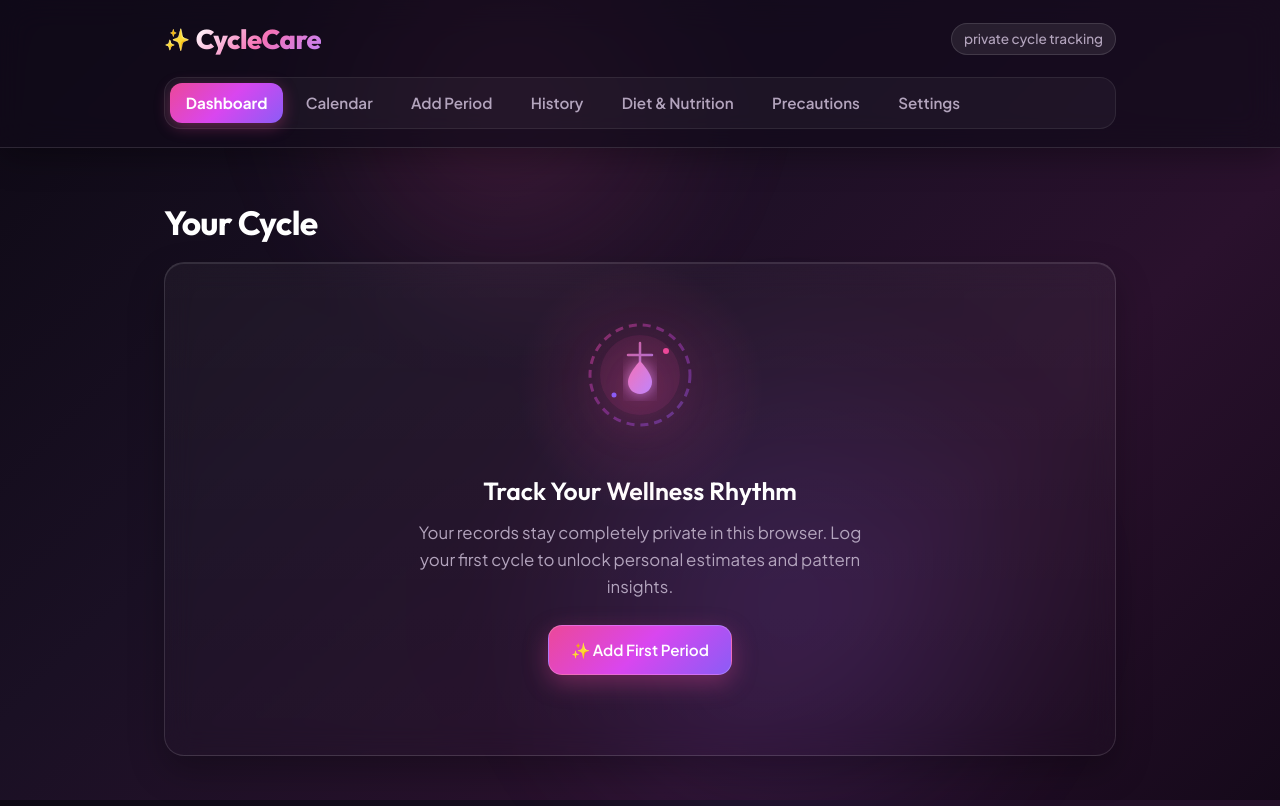
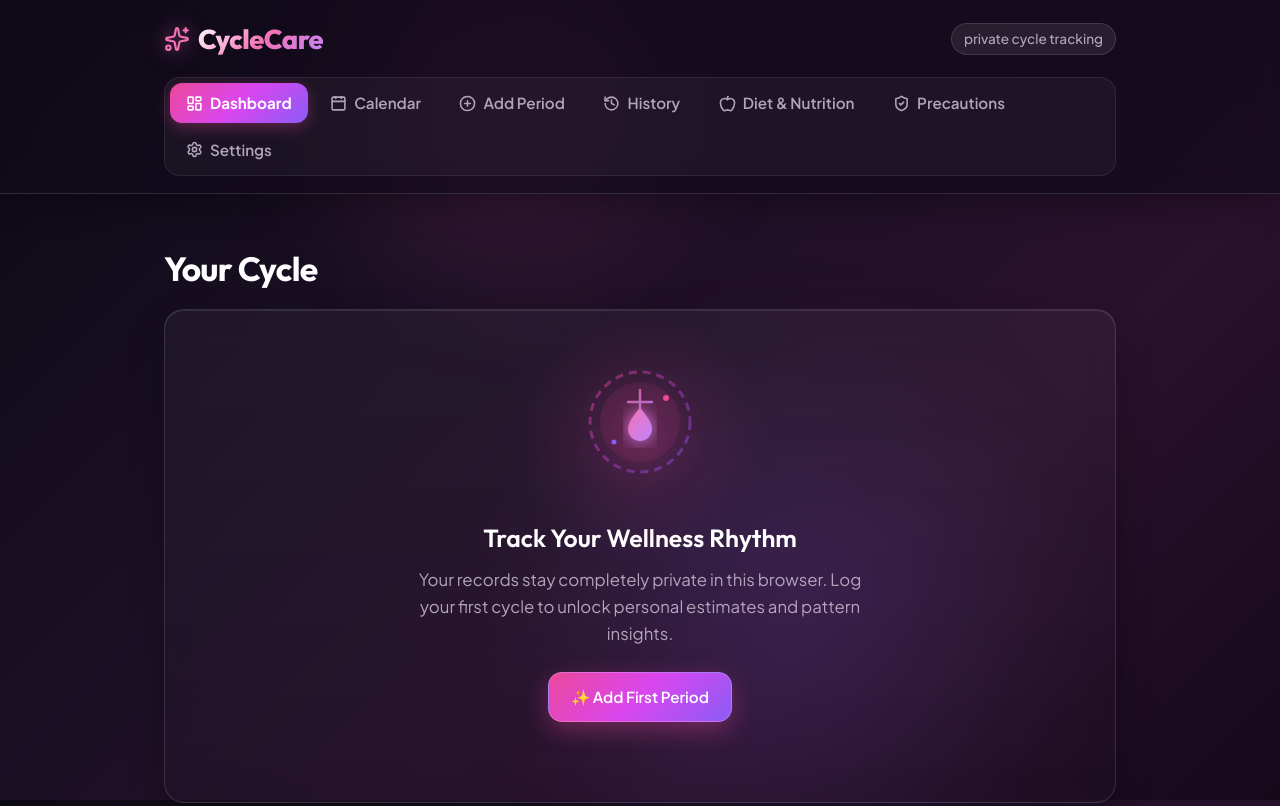
Before and after one commit to Ayesha-Siddiqa-khan/CycleCare, a website: page index.html in a window 1280 px wide. Shown: the top 806 px of the page. Drawn offline with nearby package versions, Linux system fonts and the light colour scheme.

Commit message:
feat(ui): integrate Lucide icons via context7 docs, add vector iconography across navigation and buttons

```diff
--- a/app.js
+++ b/app.js
@@ -495,6 +495,10 @@ function router() {
   else if (page === "history") renderHistory();
   else if (page === "periods") renderForm(parts[1] === "edit" ? parts[2] : null);
   else if (page === "settings") renderSettings();
+
+  if (typeof lucide !== "undefined" && lucide.createIcons) {
+    lucide.createIcons();
+  }
 }
 
 /* ---------- init ---------- */
--- a/index.html
+++ b/index.html
@@ -6,6 +6,7 @@
   <title>CycleCare — Private Period &amp; Cycle Tracking</title>
   <meta name="description" content="A private, simple menstrual cycle tracker with estimates, calendar, history, and general wellness guidance.">
   <link rel="stylesheet" href="styles.css">
+  <script src="https://unpkg.com/lucide@latest"></script>
   <script src="app.js" defer></script>
 </head>
 <body>
@@ -14,18 +15,21 @@
   <header>
     <div class="wrap">
       <div class="brand-row">
-        <a class="brand" href="#/">CycleCare</a>
+        <a class="brand" href="#/">
+          <i data-lucide="sparkles" class="brand-icon"></i>
+          CycleCare
+        </a>
         <span class="tag">private cycle tracking</span>
       </div>
       <nav aria-label="Main">
         <ul>
-          <li><a href="#/" data-nav="dashboard">Dashboard</a></li>
-          <li><a href="#/calendar" data-nav="calendar">Calendar</a></li>
-          <li><a href="#/periods/new" data-nav="periods">Add Period</a></li>
-          <li><a href="#/history" data-nav="history">History</a></li>
-          <li><a href="#/diet" data-nav="diet">Diet &amp; Nutrition</a></li>
-          <li><a href="#/precautions" data-nav="precautions">Precautions</a></li>
-          <li><a href="#/settings" data-nav="settings">Settings</a></li>
+          <li><a href="#/" data-nav="dashboard"><i data-lucide="layout-dashboard"></i> Dashboard</a></li>
+          <li><a href="#/calendar" data-nav="calendar"><i data-lucide="calendar"></i> Calendar</a></li>
+          <li><a href="#/periods/new" data-nav="periods"><i data-lucide="plus-circle"></i> Add Period</a></li>
+          <li><a href="#/history" data-nav="history"><i data-lucide="history"></i> History</a></li>
+          <li><a href="#/diet" data-nav="diet"><i data-lucide="apple"></i> Diet &amp; Nutrition</a></li>
+          <li><a href="#/precautions" data-nav="precautions"><i data-lucide="shield-check"></i> Precautions</a></li>
+          <li><a href="#/settings" data-nav="settings"><i data-lucide="settings"></i> Settings</a></li>
         </ul>
       </nav>
     </div>
@@ -104,10 +108,10 @@
         <div class="card">
           <h2>Quick actions</h2>
           <div class="actions">
-            <a class="btn btn-primary" href="#/periods/new">Add Period</a>
-            <a class="btn" href="#/calendar">Calendar</a>
-            <a class="btn" href="#/diet">Diet &amp; Nutrition</a>
-            <a class="btn" href="#/precautions">Precautions &amp; Self-Care</a>
+            <a class="btn btn-primary" href="#/periods/new"><i data-lucide="plus-circle"></i> Add Period</a>
+            <a class="btn" href="#/calendar"><i data-lucide="calendar"></i> Calendar</a>
+            <a class="btn" href="#/diet"><i data-lucide="apple"></i> Diet &amp; Nutrition</a>
+            <a class="btn" href="#/precautions"><i data-lucide="heart-pulse"></i> Precautions &amp; Self-Care</a>
           </div>
         </div>
       </div>
--- a/styles.css
+++ b/styles.css
@@ -127,13 +127,15 @@ header {
   text-decoration: none;
   display: inline-flex;
   align-items: center;
-  gap: 0.4rem;
+  gap: 0.5rem;
 }
 
-.brand::before {
-  content: "✨";
-  font-size: 1.3rem;
+.brand-icon {
+  width: 26px;
+  height: 26px;
+  color: #f472b6;
   -webkit-text-fill-color: initial;
+  filter: drop-shadow(0 0 10px rgba(244, 114, 182, 0.6));
 }
 
 .tag {
@@ -159,7 +161,9 @@ nav ul {
 }
 
 nav a {
-  display: block;
+  display: inline-flex;
+  align-items: center;
+  gap: 0.45rem;
   padding: 0.5rem 1rem;
   border-radius: 12px;
   color: var(--text-muted);
@@ -167,6 +171,13 @@ nav a {
   font-size: 0.95rem;
   font-weight: 600;
   transition: all 0.25s cubic-bezier(0.4, 0, 0.2, 1);
+}
+
+nav a svg {
+  width: 17px;
+  height: 17px;
+  stroke-width: 2.2px;
+  flex-shrink: 0;
 }
 
 nav a:hover {
@@ -353,7 +364,7 @@ a:hover { color: #fbcfe8; text-decoration: underline; }
   display: inline-flex;
   align-items: center;
   justify-content: center;
-  gap: 0.5rem;
+  gap: 0.55rem;
   padding: 0.75rem 1.4rem;
   border: 1px solid rgba(255, 255, 255, 0.15);
   border-radius: 14px;
@@ -366,6 +377,12 @@ a:hover { color: #fbcfe8; text-decoration: underline; }
   cursor: pointer;
   transition: all 0.25s cubic-bezier(0.4, 0, 0.2, 1);
   box-shadow: 0 4px 12px rgba(0, 0, 0, 0.15);
+}
+
+.btn svg {
+  width: 18px;
+  height: 18px;
+  stroke-width: 2.2px;
 }
 
 .btn:hover {
```
